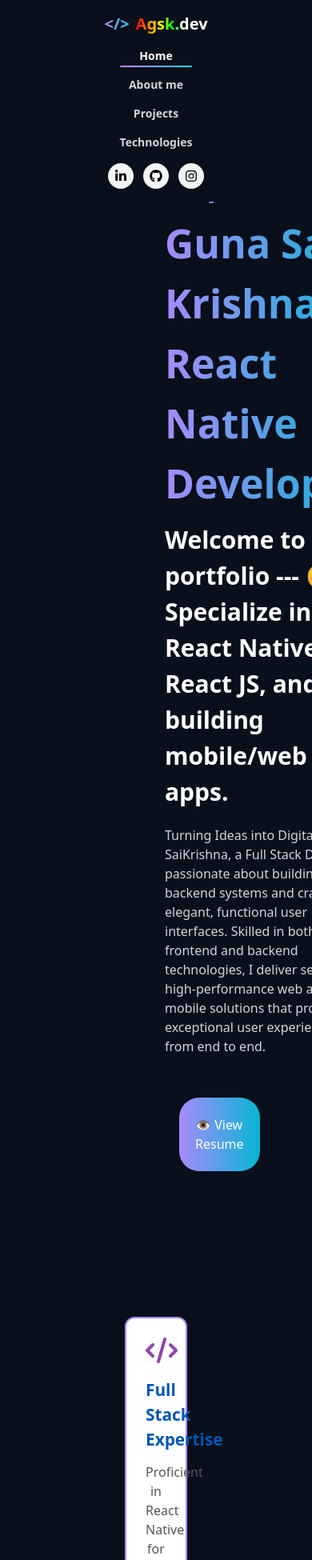
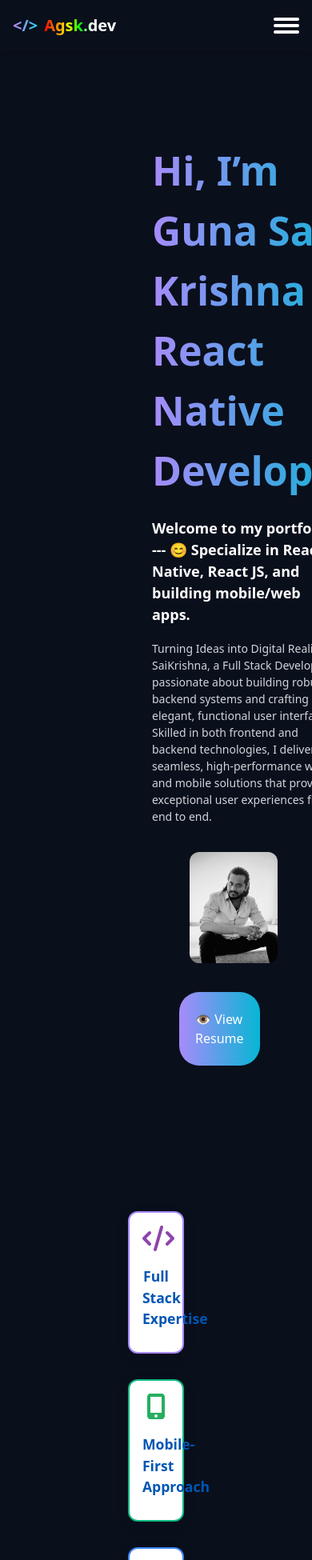
Before and after one commit to Gunasaikrishna/my_portfolio, a React (Create React App) app: page / in a window 390 px wide. Shown: the top 1950 px of the page at 80% size. Built offline with nearby package versions, Linux system fonts and the light colour scheme.

Commit message:
updated design chnages

```diff
--- a/public/index.html
+++ b/public/index.html
@@ -9,19 +9,19 @@
     <title>Guna Sai Krishna | Portfolio | React Native Developer</title>
 
     <meta name="description" content="I'm Guna Sai Krishna, a passionate React Native & Web Developer. Explore my portfolio, resume, and technical skills." />
-    <meta name="keywords" content="Guna Sai Krishna, Gunasaikrishna, GUNASAIKRISHNA, guna sai krishna developer, React Native portfolio, React JS developer, gunasaikrishna portfolio, React Native Developer India" />
+    <meta name="keywords" content="Annavarapu Gunasai,Annavarapu ,Guna Sai Krishna Annavarapu, Gunasaikrishna, GUNASAIKRISHNA, guna sai krishna developer, React Native portfolio, React JS developer, gunasaikrishna portfolio, React Native Developer India, 8297670197" />
     <meta name="author" content="Guna Sai Krishna" />
     <meta name="google-site-verification" content="fNebUf6luAPJ6R0INGTke_K804D8mh7qgrvhK3Mugy4" />
 
     <!-- Canonical URL -->
-    <link rel="canonical" href="https://gunasaikrishna.github.io/my_portfolio/" />
+    <!-- <link rel="canonical" href="https://gunasaikrishna.github.io/my_portfolio/" /> -->
 
     <!-- Open Graph Meta Tags -->
-    <meta property="og:title" content="Guna Sai Krishna Portfolio" />
+    <!-- <meta property="og:title" content="Guna Sai Krishna Portfolio" />
     <meta property="og:description" content="Portfolio of Guna Sai Krishna, React Native & Web Developer." />
     <meta property="og:image" content="https://gunasaikrishna.github.io/my_portfolio/preview.jpg" />
     <meta property="og:url" content="https://gunasaikrishna.github.io/my_portfolio/" />
-    <meta property="og:type" content="website" />
+    <meta property="og:type" content="website" /> -->
 
     <!-- Apple Touch Icon -->
     <link rel="apple-touch-icon" href="/my_portfolio/logo192.png" />
@@ -29,36 +29,12 @@
     <!-- Web App Manifest -->
     <link rel="manifest" href="/my_portfolio/manifest.json" />
 
-    <!-- Schema.org Structured Data -->
-    <script type="application/ld+json">
-      {
-        "@context": "http://schema.org",
-        "@type": "Person",
-        "name": "Guna Sai Krishna",
-        "url": "https://gunasaikrishna.github.io/my_portfolio/",
-        "sameAs": ["https://github.com/Gunasaikrishna"],
-        "jobTitle": "React Native Developer",
-        "worksFor": {
-          "@type": "Organization",
-          "name": "Varsity Education Management PVT LTD"
-        }
-      }
-    </script>
+
   </head>
 
   <body>
     <noscript>You need to enable JavaScript to run this app.</noscript>
 
-    <!-- <main style="text-align: center; padding: 40px 20px;">
-      <h1 style="font-size: 36px; font-weight: bold; margin-bottom: 10px;">
-        Guna Sai Krishna - React Native Developer
-      </h1>
-      <p style="font-size: 20px; font-weight: bold; color: #333;">
-        Ask Something... I'm here to help you!
-      </p>
-      <img src="/my_portfolio/preview.jpg" alt="Preview of Guna Sai Krishna Portfolio" style="max-width: 100%; margin-top: 20px;" />
-    </main> -->
-
     <div id="root"></div>
   </body>
 </html>
--- a/src/App.js
+++ b/src/App.js
@@ -38,9 +38,7 @@ function App() {
 </main>
 
       <Footer
-         tabs={TABS}
-         activeTab={activeTab}
-         onTabClick={setActiveTab}  /> {/* ✅ Place Footer at the bottom */}
+           /> {/* ✅ Place Footer at the bottom */}
     </div>
   );
 }
--- a/src/components/Footer.js
+++ b/src/components/Footer.js
@@ -11,7 +11,7 @@ function Footer({ tabs, activeTab, onTabClick }) {
         © {new Date().getFullYear()} Agsk.dev. All rights reserved.
       </p>
       <nav>
-        <ul className="flex gap-20 text-5sm font-bold">
+        {/* <ul className="flex gap-20 text-5sm font-bold">
           {tabs.map(tab => (
             <li key={tab.id} className="relative group">
               <button
@@ -27,7 +27,7 @@ function Footer({ tabs, activeTab, onTabClick }) {
               )}
             </li>
           ))}
-        </ul>
+        </ul> */}
       </nav>
       {/* Right side - social links */}
       <div className="flex gap-3">
--- a/src/components/Header.js
+++ b/src/components/Header.js
@@ -1,33 +1,36 @@
-import React from 'react';
-import { FaLinkedinIn, FaGithub, FaInstagram } from 'react-icons/fa';
+import React, { useState } from "react";
+import { FaLinkedinIn, FaGithub, FaInstagram } from "react-icons/fa";
 
 function Header({ tabs, activeTab, onTabClick }) {
+  const [mobileMenuOpen, setMobileMenuOpen] = useState(false);
+
   return (
-    <header className="fixed top-0 left-0 right-0 bg-[#0A0F1C] px-4 sm:px-6 md:px-10 py-4 sm:py-6 md:py-8 flex flex-col md:flex-row justify-between items-center z-50 text-white shadow-md space-y-4 md:space-y-0">
+    <header className="fixed top-0 left-0 right-0 bg-[#0A0F1C] px-4 sm:px-6 md:px-10 py-4 sm:py-6 md:py-8 flex justify-between items-center z-50 text-white shadow-md">
 
       {/* Logo */}
       <div className="flex items-center gap-2 text-xl sm:text-2xl font-bold">
         <span className="text-transparent bg-clip-text bg-gradient-to-r from-purple-400 to-cyan-400">&lt;/&gt;</span>
         <span
           style={{
-            background: "linear-gradient(90deg, #ff0000, #ff7f00, #ffff00, #00ff00, #fff, #fff, #fff)",
+            background:
+              "linear-gradient(90deg, #ff0000, #ff7f00, #ffff00, #00ff00, #fff, #fff, #fff)",
             WebkitBackgroundClip: "text",
             WebkitTextFillColor: "transparent",
-            fontWeight: "bold"
+            fontWeight: "bold",
           }}
         >
           Agsk.dev
         </span>
       </div>
 
-      {/* Navigation Tabs */}
-      <nav>
-        <ul className="flex flex-col sm:flex-row gap-4 sm:gap-8 md:gap-20 text-sm sm:text-base font-semibold text-center">
-          {tabs.map(tab => (
+      {/* Desktop Navigation Tabs */}
+      <nav className="hidden md:flex">
+        <ul className="flex gap-12 text-base font-semibold text-center">
+          {tabs.map((tab) => (
             <li key={tab.id} className="relative group">
               <button
-                className={`transition-colors ${
-                  activeTab === tab.id ? 'text-white' : 'text-gray-300 hover:text-white'
+                className={`transition-colors px-2 py-1 rounded ${
+                  activeTab === tab.id ? "text-white" : "text-gray-300 hover:text-white"
                 }`}
                 onClick={() => onTabClick(tab.id)}
               >
@@ -41,13 +44,56 @@ function Header({ tabs, activeTab, onTabClick }) {
         </ul>
       </nav>
 
-      {/* Social Icons */}
-      <div className="flex gap-3">
+      {/* Mobile Hamburger Icon */}
+      <button
+        className="md:hidden flex flex-col justify-center items-center gap-1 w-8 h-8"
+        onClick={() => setMobileMenuOpen(!mobileMenuOpen)}
+        aria-label="Toggle menu"
+      >
+        <span
+          className={`block h-1 w-full bg-white rounded transform transition duration-300 ease-in-out ${
+            mobileMenuOpen ? "rotate-45 translate-y-2" : ""
+          }`}
+        ></span>
+        <span
+          className={`block h-1 w-full bg-white rounded transition duration-300 ease-in-out ${
+            mobileMenuOpen ? "opacity-0" : "opacity-100"
+          }`}
+        ></span>
+        <span
+          className={`block h-1 w-full bg-white rounded transform transition duration-300 ease-in-out ${
+            mobileMenuOpen ? "-rotate-45 -translate-y-2" : ""
+          }`}
+        ></span>
+      </button>
+
+      {/* Mobile Menu Dropdown */}
+      {mobileMenuOpen && (
+        <nav className="absolute top-full right-4 bg-[#0A0F1C] rounded-md shadow-lg py-4 px-6 w-40 flex flex-col gap-4 md:hidden z-50">
+          {tabs.map((tab) => (
+            <button
+              key={tab.id}
+              className={`text-left font-semibold px-2 py-1 rounded transition-colors ${
+                activeTab === tab.id ? "text-white bg-gray-700" : "text-gray-300 hover:text-white hover:bg-gray-600"
+              }`}
+              onClick={() => {
+                onTabClick(tab.id);
+                setMobileMenuOpen(false); // close menu on click
+              }}
+            >
+              {tab.label}
+            </button>
+          ))}
+        </nav>
+      )}
+
+      {/* Social Icons - hide on mobile or move below if you want */}
+      <div className="hidden md:flex gap-3">
         {[FaLinkedinIn, FaGithub, FaInstagram].map((Icon, i) => {
           const urls = [
             "https://www.linkedin.com/in/your-linkedin-id",
             "https://github.com/Gunasaikrishna",
-            "https://www.instagram.com/your-instagram-id"
+            "https://www.instagram.com/your-instagram-id",
           ];
 
           return (
@@ -63,7 +109,6 @@ function Header({ tabs, activeTab, onTabClick }) {
           );
         })}
       </div>
-
     </header>
   );
 }
--- a/src/components/Home.css
+++ b/src/components/Home.css
@@ -9,15 +9,15 @@
   align-items: center;
   padding: 2rem;
   gap: 2rem;
-
+  flex-wrap: wrap;
 }
 
 .left-section {
   flex: 1;
   display: flex;
   flex-direction: column;
-    justify-content: end; /* center vertically */
-    align-items: flex-start; /* align to start (left) */
+  justify-content: flex-start;
+  align-items: flex-start;
   margin-left: 50px;
 }
 
@@ -27,6 +27,7 @@
   justify-content: center;
   align-items: center;
 }
+
 .gradient-text {
   font-size: 50px;
   font-weight: 700;
@@ -35,6 +36,7 @@
   -webkit-text-fill-color: transparent;
   background-clip: text;
   text-align: left;
+  margin-bottom: 1rem;
 }
 
 .web-mobile-dev {
@@ -44,8 +46,69 @@
   text-align: left;
   margin-top: 10px;
   margin-bottom: 10px;
+}
 
+.line3 {
+  text-align: left;
+  margin-top: 10px;
+  color: #d1d5db;
+  max-width: 600px;
+  font-size: 18px;
 }
+
+.animated-photo {
+  width: 400px;
+  height: 500px;
+
+  border-radius: 12px;
+}
+
+/* ===== MOBILE RESPONSIVE (screens <= 768px) ===== */
+@media (max-width: 768px) {
+  .container {
+    flex-direction: column;
+    align-items: center;
+    padding: 1rem;
+    gap: 1.5rem;
+  }
+
+  .left-section {
+    margin-left: 0;
+    align-items: center;
+    text-align: center;
+  }
+
+  .gradient-text {
+    font-size: 20px;
+    margin-bottom: 1rem;
+  }
+
+  .web-mobile-dev {
+    font-size: 18px;
+    margin-top: 5px;
+    margin-bottom: 10px;
+    max-width: 90%;
+  }
+
+  .line3 {
+    font-size: 14px;
+    max-width: 90%;
+    margin-top: 8px;
+    color: #d1d5db;
+  }
+
+  .right-section {
+    order: 2;
+  }
+
+  .animated-photo {
+    width: 180px;
+    height: auto;
+    margin-top: 10px;
+  }
+}
+
+
   .ProjectsText{
     color: white;
     font-size: 44px;
@@ -59,20 +122,15 @@
     margin-left: 28px;
     margin-bottom: 10px;
   }
-  .line3 {
-    text-align: left;
-    margin-top: 10px;
-    color: #d1d5db;
-    max-width: 600px;
-  }
-  .animated-photo {
+
+  /* .animated-photo {
     width: 500px;
     height: 600px;
     border-radius: 20%;
     border: 2px solid #06b6d4;
     animation: earthWave 5s ease-in-out infinite;
     transform-style: preserve-3d;
-  }
+  } */
 
   @keyframes earthWave {
     0% {
@@ -191,11 +249,11 @@
 
   .buttons {
     display: flex;
-    flex-direction: column; /* ⬅️ This stacks them vertically */
+    flex-direction: column;
     gap: 10px;
     margin-top: 15px;
-    height: auto; /* Let height adjust based on content */
-    width: 150px;  /* Optional: to control button width */
+    height: auto;
+    width: 150px;
   }
   .btn1,
   .btn2 {
@@ -205,7 +263,32 @@
   .btn:hover {
     background-color: #374151;
   }
+  @media (max-width: 600px) {
+    .techCard {
+      padding: 15px 10px;
+    }
 
+    .techDesc {
+      display: none; /* hide description on mobile */
+    }
+
+    .techCard > div {
+      flex-direction: row; /* keep icon and title in a row */
+      justify-content: flex-start; /* align left */
+    }
+
+    .techCard p.techTitle {
+      margin-top: 0;
+      font-size: 18px;
+    }
+
+    /* Adjust icon size and spacing on mobile */
+    .techCard svg {
+      width: 25px !important;
+      height: 25px !important;
+      margin-right: 12px !important;
+    }
+  }
   .techContainer {
     display: flex;
     flex-direction: row;
@@ -215,9 +298,7 @@
     padding: 30px;
     width: 100%;
     box-sizing: border-box;
-
   }
-
 
   .techCard {
     flex: 1;
@@ -235,18 +316,14 @@
 
   .techImage {
     width: 80px;
-
     object-fit: contain;
-
   }
 
   .techTitle {
     font-size: 20px;
     font-weight: 600;
     margin-bottom: 10px;
-
     margin-top: 10px;
-
   }
 
   .techDesc {
@@ -254,8 +331,10 @@
     line-height: 1.5;
     opacity: 0.8;
     margin-bottom: 10px;
-    margin-left: 20px;margin-right: 20px;
+    margin-left: 20px;
+    margin-right: 20px;
   }
+
   .techItem {
     display: flex;
     align-items: center;
@@ -265,8 +344,45 @@
     border-radius: 10px;
     min-width: 180px;
     color: white;
+  }
 
+  /* ----------- MOBILE RESPONSIVE ----------- */
+
+  @media (max-width: 600px) {
+    .techContainer {
+      padding: 15px 10px;
+      gap: 20px;
     }
+
+    .techCard {
+      text-align: left;
+      padding: 15px 10px;
+    }
+
+    .techDesc {
+      display: none; /* Hide description on mobile */
+    }
+
+    /* Adjust icon and title container */
+    .techCard > div {
+      display: flex;
+      flex-direction: row;
+      align-items: center;
+      justify-content: flex-start;
+    }
+
+    .techCard svg, .techImage {
+      width: 25px !important;
+      height: 25px !important;
+      margin-right: 12px !important;
+    }
+
+    .techTitle {
+      font-size: 18px;
+      margin-top: 0;
+    }
+  }
+
 
   .circleDot {
     width: 14px;
@@ -358,6 +474,7 @@
 
 
 
+
   /* hgdvg */
   .expertise-section.single-column {
     display: flex;
@@ -397,17 +514,44 @@
     color: #555;
   }
 
+  @media (max-width: 768px) {
+    .expertise-card {
+      padding: 1rem;
+      max-width: 90%;
+      text-align: center;
+    }
+
+    .card-image {
+      display: none; /* Hide the image on mobile */
+    }
+
+    .expertise-description {
+      display: none; /* Hide description on mobile */
+    }
+
+    .icon-wrapper {
+      display: block;
+      margin-bottom: 0.5rem;
+    }
+
+    .expertise-title {
+      font-size: 1.1rem;
+      color: #0056b3;
+    }
+  }
+
+
   .icon-wrapper {
     margin-bottom: 1rem;
   }
 
-  .card-image img {
+  /* .card-image img {
     margin-top: 1rem;
     width: 100%;
     max-width: 300px;
     height: auto;
     border-radius: 10px;
-  }
+  } */
   .contact-info {
     margin-top: 20px;
     margin-bottom: 20px;
--- a/src/components/Home.js
+++ b/src/components/Home.js
@@ -88,22 +88,59 @@ const expertiseData = [
     icon: faCogs,
   },
 ];
+
+const projects = [
+  {
+    title: "SC Employee App",
+    summary:
+      "An all-in-one mobile solution designed for college management. This app enables employees to check daily student attendance, track employee presence, manage new admissions, and monitor campus cleaning tasks. Built with React Native for Android, it streamlines daily operations and enhances staff productivity within the institution.",
+    skills: "Android, React Native(ios)",
+    liveLink:
+      "https://play.google.com/store/apps/details?id=apps.srichaitanya.employee&pcampaignid=web_share",
+    githubLink: null,
+    image: Employee,
+    borderClass: "border-purple",
+  },
+  {
+    title: "SC Parent App",
+    summary:
+      "A dedicated mobile app for parents to stay connected with their child’s academic journey. It provides real-time access to student data including attendance, marks, performance reports, fee details, and more. Designed with React Native for Android, the app ensures transparent communication between parents and the institution.",
+    skills: "Android, React Native(ios)",
+    liveLink:
+      "https://play.google.com/store/apps/details?id=com.srichaitanya.parent&pcampaignid=web_share",
+    githubLink: null,
+    image: Parent,
+    borderClass: "border-purple",
+  },
+  {
+    title: "Google Map Directions",
+    summary:
+      "A smart location-based tool that uses the Google Maps API to provide real-time directions and calculate the distance between two points. It supports route visualization, travel time estimation, and multiple travel modes like driving, walking, or transit.",
+    skills: "Android, React Native(ios)",
+    liveLink: null,
+    githubLink: "https://github.com/Gunasaikrishna/GoogleMapLive.git",
+    image: GoogleMap,
+    borderClass: "border-green",
+  },
+];
+
   return (
     <div className="overallDiv">
      <div className="container">
   <div className="left-section">
     <p className="gradient-text">Hi, I’m Guna Sai Krishna - React Native Developer</p>
+
     <p className="web-mobile-dev">
-          <p>Welcome to my portfolio --- 😊 Specialize in React Native, React JS, and building mobile/web apps.</p>
+      Welcome to my portfolio --- 😊 Specialize in React Native, React JS, and building mobile/web apps.
+    </p>
 
-          </p>
     <p className="line3">
       Turning Ideas into Digital Reality: SaiKrishna, a Full Stack Developer
       passionate about building robust backend systems and crafting
       elegant, functional user interfaces. Skilled in both frontend and
       backend technologies, I deliver seamless, high-performance web and
       mobile solutions that provide exceptional user experiences from end
-            to end.{" "}
+      to end.
     </p>
   </div>
 
@@ -114,8 +151,8 @@ const expertiseData = [
       className="animated-photo"
     />
   </div>
+</div>
 
-      </div>
       <div style={{ display: 'flex', gap: '20px', marginTop: '20px' }}>
       <a
   href={process.env.PUBLIC_URL + '/Skresume.pdf'} target="_blank" rel="noopener noreferrer"
@@ -202,102 +239,45 @@ const expertiseData = [
 
         <p className="MobileText">Mobile Projects</p>
         <div className="NoofprojectsView1">
-          <div className="project-card1 border-purple">
+  {projects.map((project, index) => (
+    <div className={`project-card1 ${project.borderClass}`} key={index}>
       <div className="cardContent">
-              <img
-                src={Employee}
-                alt="Animated Developer"
-                className="p1Image"
-              />
+        <img src={project.image} alt="Project" className="p1Image" />
 
         <div className="cardText">
-                <h3 className="projectName">SC Employee App</h3>
-                <p className="projectSummary">
-                  An all-in-one mobile solution designed for college management.
-                  This app enables employees to check daily student attendance,
-                  track employee presence, manage new admissions, and monitor
-                  campus cleaning tasks. Built with React Native for Android, it
-                  streamlines daily operations and enhances staff productivity
-                  within the institution.
-                </p>
-                <p>Skills: Android, React Native(ios)</p>
+          <h3 className="projectName">{project.title}</h3>
+          <p className="projectSummary">{project.summary}</p>
+          <p>Skills: {project.skills}</p>
 
           <div className="buttons">
+            {project.liveLink && (
               <a
-                    href="https://play.google.com/store/apps/details?id=apps.srichaitanya.employee&pcampaignid=web_share"
+                href={project.liveLink}
                 target="_blank"
                 rel="noopener noreferrer"
               >
                 <button className="btn1">Live</button>
               </a>
+            )}
 
+            {project.githubLink ? (
+              <a
+                href={project.githubLink}
+                target="_blank"
+                rel="noopener noreferrer"
+              >
                 <button className="btn2">GitHub</button>
+              </a>
+            ) : (
+              <button className="btn2">GitHub</button>
+            )}
           </div>
         </div>
       </div>
     </div>
-          <div className="project-card1 border-purple">
-            <div className="cardContent">
-              <img src={Parent} alt="Animated Developer" className="p1Image" />
+  ))}
+</div>
 
-              <div className="cardText">
-                <h3 className="projectName">SC Parent App</h3>
-                <p className="projectSummary">
-                  A dedicated mobile app for parents to stay connected with
-                  their child’s academic journey. It provides real-time access
-                  to student data including attendance, marks, performance
-                  reports, fee details, and more. Designed with React Native for
-                  Android, the app ensures transparent communication between
-                  parents and the institution.
-                </p>
-                <p>Skills: Android, React Native(ios)</p>
-
-                <div className="buttons">
-                <a
-                    href="https://play.google.com/store/apps/details?id=com.srichaitanya.parent&pcampaignid=web_share"
-                    target="_blank"
-                    rel="noopener noreferrer"
-                  >
-                    <button className="btn1">Live</button>
-                  </a>
-                  <button className="btn2">GitHub</button>
-                </div>
-              </div>
-            </div>
-          </div>
-          <div className="project-card1 border-green">
-            <div className="cardContent">
-              <img
-                src={GoogleMap}
-                alt="Animated Developer"
-                className="p1Image"
-              />
-
-              <div className="cardText">
-                <h3 className="projectName">Google Map Directions</h3>
-                <p className="projectSummary">
-                  A smart location-based tool that uses the Google Maps API to
-                  provide real-time directions and calculate the distance
-                  between two points. It supports route visualization, travel
-                  time estimation, and multiple travel modes like driving,
-                  walking, or transit.
-                </p>
-                <p>Skills: Android, React Native(ios)</p>
-                <div className="buttons">
-                  <button className="btn1">Live</button>
-                  <a
-                    href="https://github.com/Gunasaikrishna/GoogleMapLive.git"
-                    target="_blank"
-                    rel="noopener noreferrer"
-                  >
-                  <button className="btn2">GitHub</button>
-
-                  </a>
-                </div>
-              </div>
-            </div>
-          </div>
-        </div>
 
         <p className="MobileText">Web Projects</p>
         <div className="NoofprojectsView">
--- a/src/index.css
+++ b/src/index.css
@@ -8,6 +8,7 @@
 html, body {
   height: 100%;
   margin: 0;
+  background-color: #000;
   scroll-behavior: smooth;
 }
 
```
Also changed, not shown: 1 other file (tests, documents, lock files or other folders). Lines whose indentation alone changed are shown as unchanged.
